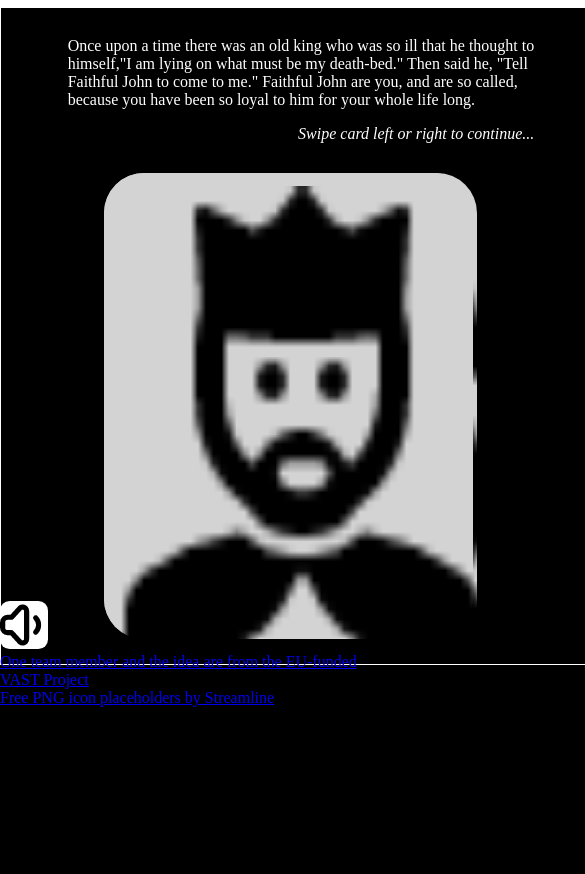
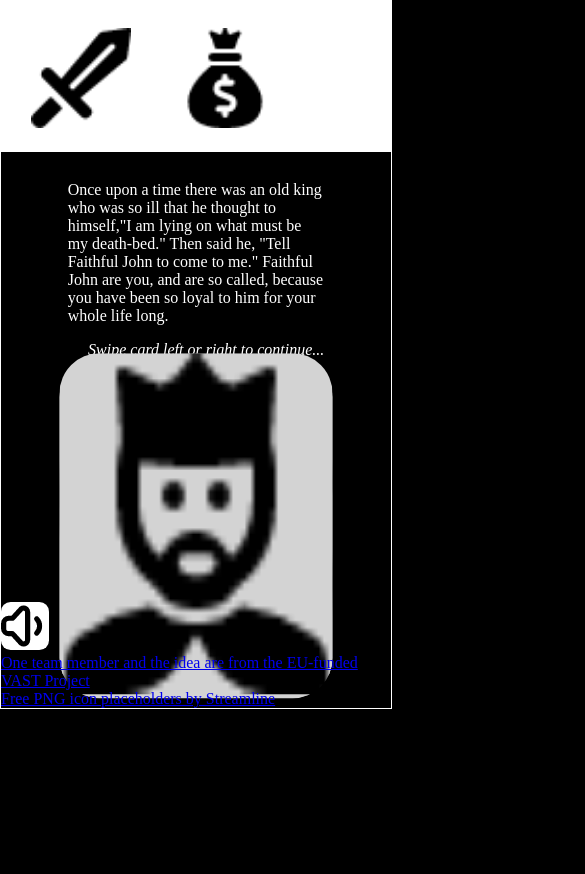
Before and after one commit to mapto/trustyjohn, a website: page game/index.html in a window 390 px wide. Shown: the part 137-1011 px from the top of the page, 585 px wide, since content can reach past the window. After the commit the page ends 846 px from the top, so only its background shows below. Drawn offline with Linux system fonts and the light colour scheme.

Commit message:
responsive card

```diff
--- /dev/null
+++ b/game/css/device.css
@@ -0,0 +1,19 @@
+@media (min-aspect-ratio: 3/4) {
+	#page {
+		/*padding: 20px;*/
+		width: 600px;
+		margin: 0 auto;
+		/*background-color: white;*/
+		overflow: hidden;
+		border: solid 1px white;
+	}
+}
+
+@media (max-aspect-ratio: 3/4) {
+	#page {
+		/*padding: 20px;*/
+		width: 100vw;
+		/*background-color: white;*/
+		overflow: hidden;
+	}
+}
--- a/game/css/style.css
+++ b/game/css/game.css
@@ -5,10 +5,8 @@ body {
 }
 
 #page {
-	/*padding: 20px;*/
-	width: 600px;
-	height: 800px;
-	margin: 0 auto;
+	position: relative;
+	height: 100vh;
 	/*background-color: white;*/
 	overflow: hidden;
 	border: solid 1px white;
@@ -16,9 +14,7 @@ body {
 
 #balance {
 	background-color: white;
-	/*width: 300px;*/
 	width: 100%;
-	/*margin: 00px auto;*/
 	padding: 0px 10px;
 }
 
@@ -40,22 +36,28 @@ body {
 	font-style: italic;
 }
 
+#card_behind,
+.swipe {
+	position: absolute;
+	bottom: 10px;
+	left: 50%;
+	width: 70%;
+	overflow: hidden;
+	margin: 0;
+	padding: 0;
+}
+
 #card_behind {
-	position: absolute;
-	margin: 0 77pt;
-	width: 280pt;
-	height: 350pt;
-	overflow: hidden;
-	transform-origin: 50% 100%;
+	transform: translate(-50%, 0);
 }
 
 .swipe {
-	position: absolute;
-	margin: 0 77pt;
-	width: 280pt;
-	height: 700pt;
-	overflow: hidden;
-	transform-origin: 50% 100%;
+	transform: translate(-50%, 50%);  /* also hardcoded in swipe.js -> rotate() */
+	transform-origin: 0% 200%;
+}
+
+#card_offset {
+	visibility: hidden;
 }
 
 .swipe .card .action {
@@ -64,16 +66,16 @@ body {
 
 .card {
 	background-color: lightgrey;
-	width: 99%;
-	height: 50%;
+	aspect-ratio: 4/5;
 	border-radius: 30pt;
+	margin: 0;
+	padding: 0;
 }
 
 .card img {
 	pointer-events: none;
 	width: 100%;
 	height: 100%;
-	margin: 10pt;
 }
 
 #rightswipeshow,
--- a/game/index.html
+++ b/game/index.html
@@ -1,5 +1,6 @@
 <!DOCTYPE html>
 <html>
+
 <head>
   <meta http-equiv="content-type" content="text/html; charset=UTF-8">
   <meta property="og:title" content="Fairytale Swipe">
@@ -11,6 +12,7 @@
 
   <title>FairytaleSwipe</title>
 </head>
+
 <body>
   <div id="page">
     <header id="balance">
@@ -22,47 +24,53 @@
     <div id="narrative">
       <p>Once upon a time there was an old king who was so ill that he thought to himself,
 
-"I am lying on what must be my death-bed." Then said he, "Tell Faithful John to come to me." Faithful John are you, and are so called, because you have been so loyal to him for your whole life long.</p>
+        "I am lying on what must be my death-bed." Then said he, "Tell Faithful John to come to me." Faithful John are
+        you, and are so called, because you have been so loyal to him for your whole life long.</p>
       <p class="instructions">Swipe card left or right to continue...</p>
     </div>
     <div id="card_behind" class="card">
       <img src="img/card/unknown.png" alt="unknown card" title="unknown card">
     </div>
-    <div class="swipe" id="currentswipe">
-        <div class="card">
+    <div class="swipe" id="current_swipe">
+      <div id="current_card" class="card">
         <p class="action left">What happens when you swipe left</p>
         <p class="action right">What happens when you swipe right</p>
         <img src="img/card/oldking.png" alt="old king card" title="old king card">
       </div>
+      <div id="card_offset" class="card">
+        <img src="img/card/unknown.png">
       </div>
     </div>
 
     <div id="debug" style="display: none; position: absolute; width: 100%; top: 0; color: white;">
       <label for="story">story source:</label>
-      <input id="story" type="text" value="story.csv" />[<a href="https://docs.google.com/spreadsheets/d/1N2TX5G59T9z6tlyIEbXTSZCaHk09DXstBK6leT2r4Mk/edit#gid=0" target="_blank">edit</a>]
-      <br/>
+      <input id="story" type="text" value="story.csv" />[<a
+        href="https://docs.google.com/spreadsheets/d/1N2TX5G59T9z6tlyIEbXTSZCaHk09DXstBK6leT2r4Mk/edit#gid=0"
+        target="_blank">edit</a>]
+      <br />
       <label for="left">left:</label>
-      <input id="left" type="text" value="0" size="3"/>
+      <input id="left" type="text" value="0" size="3" />
       <label for="current">Current:</label>
-      <input id="current" type="text" value="0" size="3"/>
+      <input id="current" type="text" value="0" size="3" />
       <label for="right">right:</label>
-      <input id="right" type="text" value="0" size="3"/>
-      <br/>
+      <input id="right" type="text" value="0" size="3" />
+      <br />
     </div>
 
-    <script type= "text/javascript" src="lib/papaparse.min.js" ></script>
+    <script type="text/javascript" src="lib/papaparse.min.js"></script>
 
     <link rel="preload" as="fetch" href="story.csv" type="text/csv" crossorigin>
-    <link rel="stylesheet" href="css/style.css">
+    <link rel="stylesheet" href="css/device.css">
+    <link rel="stylesheet" href="css/game.css">
 
-    <script type="text/javascript" src="js/narrative.js" ></script>
-    <script type="text/javascript" src="js/swipe.js" ></script>
-    <script type="text/javascript" src="js/menu.js" ></script>
-    <script type="text/javascript" src="js/debug.js" ></script>
+    <script type="text/javascript" src="js/narrative.js"></script>
+    <script type="text/javascript" src="js/swipe.js"></script>
+    <script type="text/javascript" src="js/menu.js"></script>
+    <script type="text/javascript" src="js/debug.js"></script>
 
     <footer id="links">
-      <img id="sound_switch" class="button" src="img/btn/sound.png"/><br/>
-      <a href="https://www.vast-project.eu">One team member and the idea are from the EU-funded VAST Project</a><br/>
+      <img id="sound_switch" class="button" src="img/btn/sound.png" /><br />
+      <a href="https://www.vast-project.eu">One team member and the idea are from the EU-funded VAST Project</a><br />
       <a href="https://www.streamlinehq.com">Free PNG icon placeholders by Streamline</a>
     </footer>
 
@@ -72,4 +80,5 @@
       Upgrade your browser to hear the game audio.
     </audio>
 </body>
+
 </html>
--- a/game/js/narrative.js
+++ b/game/js/narrative.js
@@ -65,11 +65,11 @@ function load_story() {
     var card = events[card_id]
     // console.log(card)
     document.querySelector("#narrative").innerHTML = "<p>" + card.text + "</p>"
-    document.querySelector("#currentswipe .card img").src = "img/card/" + card.image + ".png"
+    document.querySelector("#current_swipe .card img").src = "img/card/" + card.image + ".png"
     // TODO end and satellite events won't have sequel cards defined
     // Instead end card would always restart the game and satellite card would keep the sequel unchanged
-    document.querySelector("#currentswipe .card .action.left").innerText = card.left.text
-    document.querySelector("#currentswipe .card .action.right").innerText = card.right.text
+    document.querySelector("#current_swipe .card .action.left").innerText = card.left.text
+    document.querySelector("#current_swipe .card .action.right").innerText = card.right.text
     document.querySelector("#left").value = card.left.id
     document.querySelector("#right").value = card.right.id
 
--- a/game/js/swipe.js
+++ b/game/js/swipe.js
@@ -1,5 +1,5 @@
 var swipe = {"on": false}
-
+var default_transform = "translate(-50%, 50%)"
 
 /**
  * dummy function to disable event handling
@@ -18,9 +18,14 @@ function unify(e) {
     return e.changedTouches ? e.changedTouches[0] : e
 }
 
+function rotate(elt, deg) {
+    // also defined in game.css
+    elt.style.transform = "rotate(" + deg + "deg) " + default_transform
+}
+
 function reset_swipe() {
-    var card = document.querySelector("#currentswipe")
-    card.style.transform = "rotate(0deg)"
+    var card = document.querySelector("#current_swipe")
+    rotate(card, 0)
     card.querySelectorAll(".action").forEach(
         (elt) => {elt.style.display = "none"}
     );
@@ -28,8 +33,8 @@ function reset_swipe() {
 }
 
 function swipe_show(rot) {
-    var card = document.querySelector("#currentswipe")
-    card.style.transform = "rotate(" + rot + "deg)"
+    var card = document.querySelector("#current_swipe")
+    rotate(card, rot)
 
     if (rot < 0) {
         card.querySelector(".left.action").style.display = "inherit"
@@ -88,7 +93,7 @@ function interpret_swipe(e) {
 }
 
 // TODO handle swipe better, like in https://css-tricks.com/simple-swipe-with-vanilla-javascript/
-var card = document.querySelector("#currentswipe .card");
+var card = document.querySelector("#current_swipe .card");
 card.ontouchstart = start_swipe;
 card.onmousedown = start_swipe;
 
```
Lines whose indentation alone changed are shown as unchanged.
